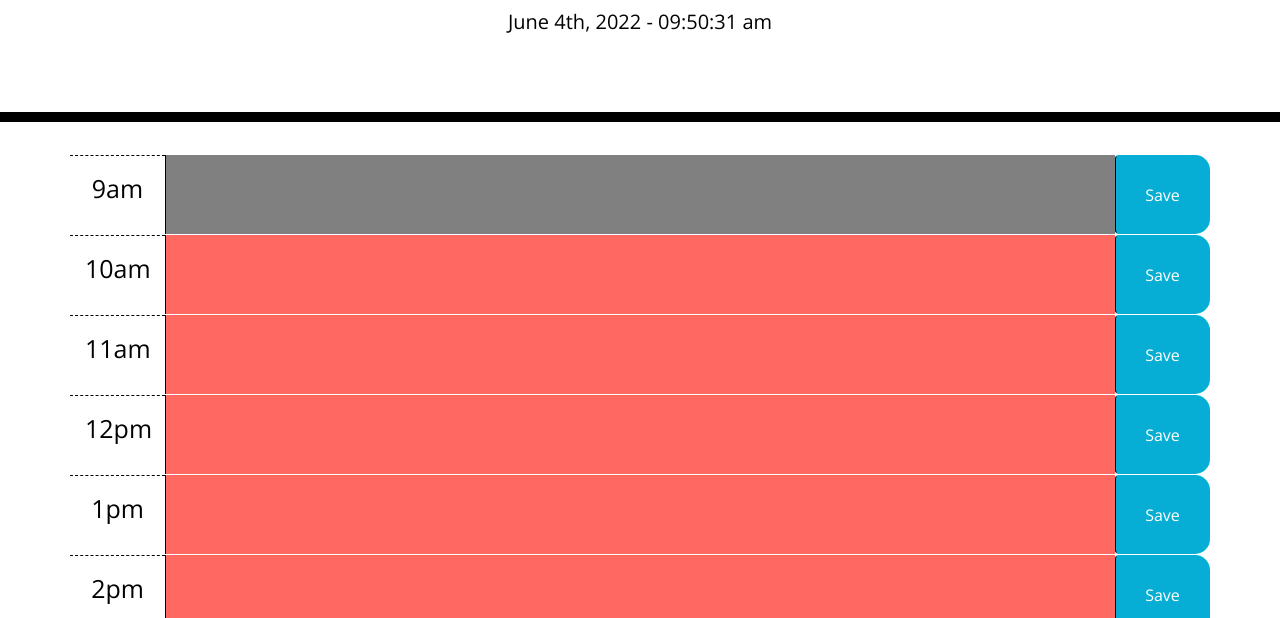
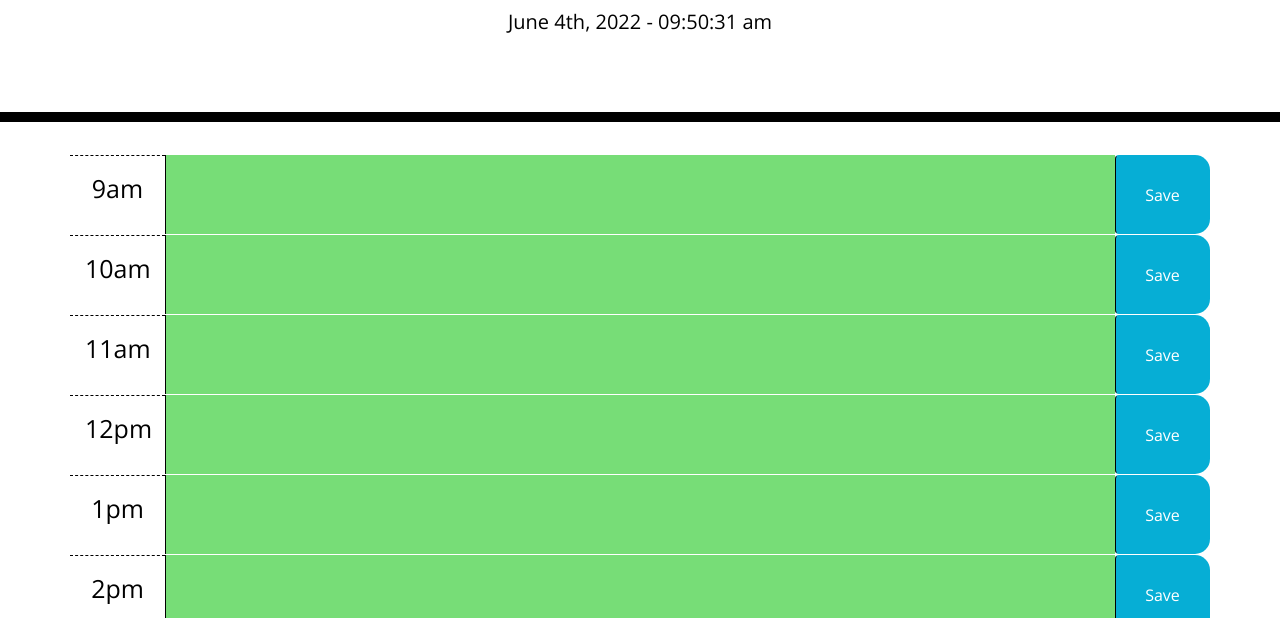
Before and after one commit to itsmarcotime/5-work-day-schedular, a plain HTML site: page index.html in a window 1280 px wide. Shown: the part 182-800 px from the top of the page. Drawn offline with nearby package versions, Linux system fonts and the light colour scheme; a web font is replaced by a local one.

Commit message:
fixed the color of the timeblocks!

```diff
--- a/Develop/css/style.css
+++ b/Develop/css/style.css
@@ -72,15 +72,3 @@ textarea{
   font-size: 20px;
   transition: all .3s ease-in-out;
 }
-
-.backgroundRed {
-  background-color: #ff6961;
-}
-
-.backgroundGreen {
-  background-color: #77dd77;
-}
-
-.backgroundGrey {
-  background-color: gray;
-}
--- a/Develop/js/script.js
+++ b/Develop/js/script.js
@@ -18,16 +18,16 @@ $(".description").each(function() {
 
     var timeBlock = $(this).attr("id");
 
-    for (var i = 0; i < timeBlock.length; i++) {
-
-        if (timeBlock[i] > currentTime) {
-            $(this).addClass("backgroundGreen");
-        } else if (timeBlock[i] < currentTime) {
-            $(this).addClass("backgroundRed");
-        } else {
-            $(this).addClass("backgroundGrey");
-        }
-    };
+    if (timeBlock < currentTime) {
+        $(this).adClass("past");
+    } else if (timeBlock === currentTime) {
+        $(this).removeClass("past");
+        $(this).addClass("present");
+    } else {
+        $(this).removeClass("past");
+        $(this).removeClass("present");
+        $(this).addClass("future");
+    }
 
 });
 
```
